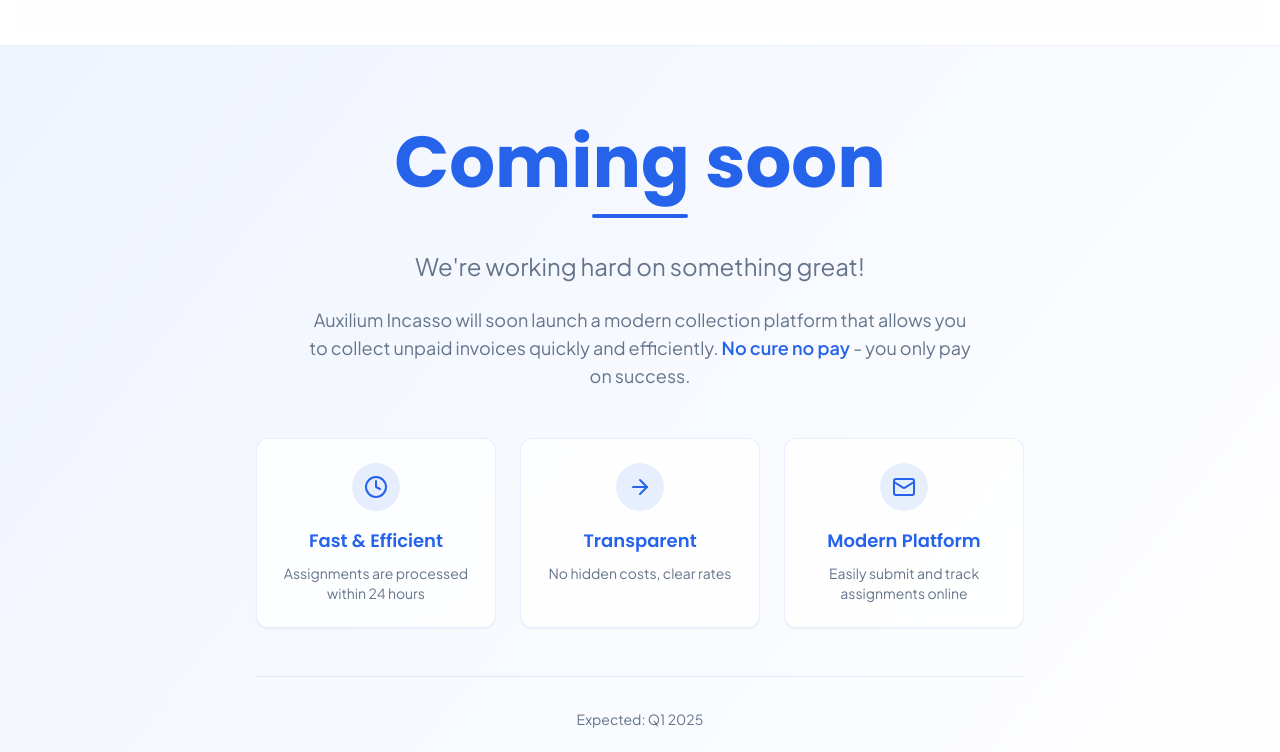
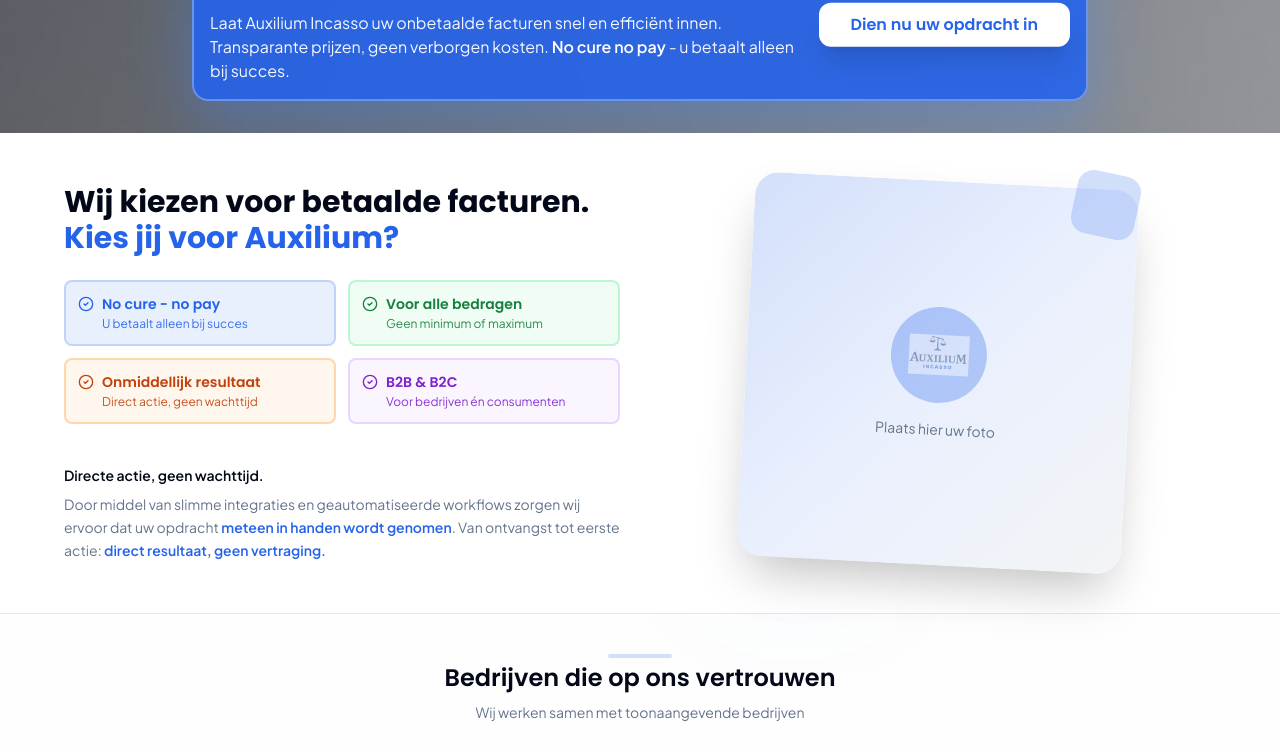
Before and after one commit to dougynator/auxilium-incasso, a Next.js app: page /en in a window 1280 px wide. Shown: the part 819-1571 px from the top of the page. Built offline with nearby package versions, Linux system fonts and the light colour scheme.

Commit message:
Add video hero section back to homepage

```diff
--- a/app/[locale]/page.tsx
+++ b/app/[locale]/page.tsx
@@ -1,82 +1,86 @@
-import { getTranslations } from 'next-intl/server';
+"use client";
+
+import { useEffect, useState, Suspense } from 'react';
+import dynamic from 'next/dynamic';
 import Header from "@/components/header";
-import { Mail, Clock, ArrowRight } from "lucide-react";
+import Footer from "@/components/footer";
 
-export default async function Home() {
-  const t = await getTranslations('home');
+// Dynamically import all components to prevent SSR issues
+const ScrollFadeOverlay = dynamic(() => import("@/components/scroll-fade-overlay"), { ssr: false });
+const HeroVideo = dynamic(() => import("@/components/hero-video"), { ssr: false });
+const FeaturesSection = dynamic(() => import("@/components/features-section"), { ssr: false });
+const ClientsCarousel = dynamic(() => import("@/components/clients-carousel"), { ssr: false });
+const StepsCarousel = dynamic(() => import("@/components/steps-carousel"), { ssr: false });
+const AchievementsSection = dynamic(() => import("@/components/achievements-section"), { ssr: false });
+const FAQSection = dynamic(() => import("@/components/faq-section"), { ssr: false });
+const IntegrationsCarousel = dynamic(() => import("@/components/integrations-carousel"), { ssr: false });
+
+const LoadingFallback = (
+  <div className="min-h-screen flex items-center justify-center">
+    <div className="text-center">
+      <div className="animate-spin rounded-full h-12 w-12 border-b-2 border-primary mx-auto mb-4"></div>
+      <p className="text-muted-foreground">Laden...</p>
+    </div>
+  </div>
+);
+
+export default function Home() {
+  const [mounted, setMounted] = useState(false);
+
+  useEffect(() => {
+    setMounted(true);
+  }, []);
+
+  // Don't render until mounted to prevent SSR issues
+  if (!mounted) {
+    return LoadingFallback;
+  }
 
   return (
-    <div className="min-h-screen flex flex-col bg-gradient-to-br from-primary/10 via-primary/5 to-white">
-      <Header showPortalButton={false} hideNav={true} />
+    <div className="min-h-screen relative flex flex-col">
+      <Suspense fallback={null}>
+        <ScrollFadeOverlay />
+      </Suspense>
+      <Header />
 
-      <main className="flex-1 flex items-center justify-center px-4 py-20">
-        <div className="max-w-3xl mx-auto text-center">
-          {/* Logo of titel */}
-          <div className="mb-8">
-            <h1 className="font-display text-5xl md:text-6xl lg:text-7xl font-bold text-primary mb-4">
-              {t('comingSoon')}
-            </h1>
-            <div className="w-24 h-1 bg-primary mx-auto rounded-full"></div>
-          </div>
+      <main className="relative z-10 flex-1">
+        {/* Hero Section met Video */}
+        <Suspense fallback={<div className="min-h-[400px]" />}>
+          <HeroVideo />
+        </Suspense>
 
-          {/* Hoofdtekst */}
-          <div className="mb-12">
-            <p className="font-sans text-xl md:text-2xl text-muted-foreground mb-6 leading-relaxed">
-              {t('workingHard')}
-            </p>
-            <p className="font-sans text-lg text-muted-foreground max-w-2xl mx-auto">
-              {t('description')}{' '}
-              <span className="font-semibold text-primary">{t('noCureNoPay')}</span> {t('onlyPayOnSuccess')}
-            </p>
-          </div>
+        {/* Features Section met foto en voordelen */}
+        <Suspense fallback={<div className="min-h-[400px]" />}>
+          <FeaturesSection />
+        </Suspense>
 
-          {/* Features */}
-          <div className="grid md:grid-cols-3 gap-6 mb-12">
-            <div className="bg-white/80 backdrop-blur-sm rounded-xl p-6 border border-primary/10 shadow-sm">
-              <div className="w-12 h-12 bg-primary/10 rounded-full flex items-center justify-center mx-auto mb-4">
-                <Clock className="w-6 h-6 text-primary" />
-              </div>
-              <h3 className="font-display text-lg font-semibold text-primary mb-2">
-                {t('fastEfficient')}
-              </h3>
-              <p className="font-sans text-sm text-muted-foreground">
-                {t('fastEfficientDesc')}
-              </p>
-            </div>
+        {/* Klantenreferenties Carousel */}
+        <Suspense fallback={<div className="min-h-[300px]" />}>
+          <ClientsCarousel />
+        </Suspense>
 
-            <div className="bg-white/80 backdrop-blur-sm rounded-xl p-6 border border-primary/10 shadow-sm">
-              <div className="w-12 h-12 bg-primary/10 rounded-full flex items-center justify-center mx-auto mb-4">
-                <ArrowRight className="w-6 h-6 text-primary" />
-              </div>
-              <h3 className="font-display text-lg font-semibold text-primary mb-2">
-                {t('transparent')}
-              </h3>
-              <p className="font-sans text-sm text-muted-foreground">
-                {t('transparentDesc')}
-              </p>
-            </div>
+        {/* Stappenplan Carousel */}
+        <Suspense fallback={<div className="min-h-[400px]" />}>
+          <StepsCarousel />
+        </Suspense>
 
-            <div className="bg-white/80 backdrop-blur-sm rounded-xl p-6 border border-primary/10 shadow-sm">
-              <div className="w-12 h-12 bg-primary/10 rounded-full flex items-center justify-center mx-auto mb-4">
-                <Mail className="w-6 h-6 text-primary" />
-              </div>
-              <h3 className="font-display text-lg font-semibold text-primary mb-2">
-                {t('modernPlatform')}
-              </h3>
-              <p className="font-sans text-sm text-muted-foreground">
-                {t('modernPlatformDesc')}
-              </p>
-            </div>
-          </div>
+        {/* Realisaties Sectie */}
+        <Suspense fallback={<div className="min-h-[300px]" />}>
+          <AchievementsSection />
+        </Suspense>
 
-          {/* Countdown of datum (optioneel) */}
-          <div className="mt-12 pt-8 border-t border-primary/10">
-            <p className="font-sans text-sm text-muted-foreground">
-              {t('expected')}
-            </p>
-          </div>
-        </div>
+        {/* FAQ Sectie */}
+        <Suspense fallback={<div className="min-h-[400px]" />}>
+          <FAQSection />
+        </Suspense>
+
+        {/* Integratiepartners Carousel */}
+        <Suspense fallback={<div className="min-h-[300px]" />}>
+          <IntegrationsCarousel />
+        </Suspense>
       </main>
+
+      <Footer />
     </div>
   );
 }
```
